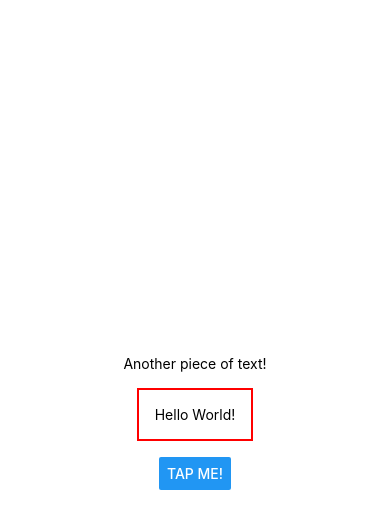
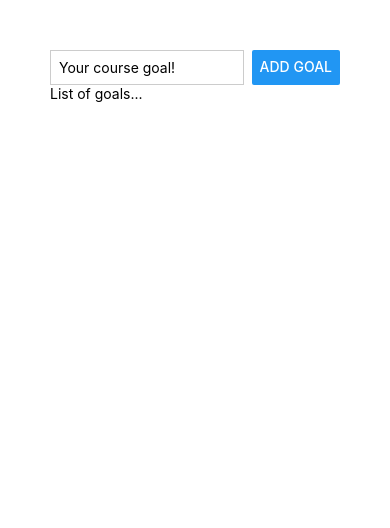
Before and after one commit to soyeom/react-native-app, a React Native app: screen / in a window 390 px wide. Shown: the top 528 px of the page. Built offline with nearby package versions, Linux system fonts and the light colour scheme.

Commit message:
layout and flexbox

```diff
--- a/App.js
+++ b/App.js
@@ -1,22 +1,32 @@
-import { StyleSheet, Text, View, Button } from 'react-native';
+import { StyleSheet, Text, View, Button, TextInput } from 'react-native';
 
 export default function App() {
   return (
-    <View style={styles.container}>
+    <View style={styles.appContainer}>
+      <View style={styles.inputContainer}>
+        <TextInput style={styles.textInput} placeholder='Your course goal!'/>
+        <Button title='Add Goal'/>
+      </View>
       <View>
-        <Text>Another piece of text!</Text>
+        <Text>List of goals...</Text>
       </View>
-      <Text style={{margin: 16, borderWidth: 2, borderColor: 'red', padding: 16 }}>Hello World!</Text>
-      <Button title="Tap me!" />
     </View>
   );
 }
 
 const styles = StyleSheet.create({
-  container: {
-    flex: 1,
-    backgroundColor: '#fff',
-    alignItems: 'center',
-    justifyContent: 'center',
-  },
+ appContainer: {
+  padding: 50
+ },
+ inputContainer: {
+  flexDirection: 'row',
+  justifyContent: 'space-between'
+ },
+ textInput: {
+  borderWidth: 1,
+  borderColor: '#cccccc',
+  width: '80%',
+  marginRight: 8, // TextInput의 바깥쪽 여백
+  padding: 8 // TextInput의 안쪽 여백
+ }
 });
--- a/package.json
+++ b/package.json
@@ -15,8 +15,7 @@
     "expo-status-bar": "~1.4.4",
     "react": "18.2.0",
     "react-dom": "18.2.0",
-    "react-native": "0.71.8",
-    "react-native-web": "~0.18.10"
+    "react-native": "0.71.8"
   },
   "devDependencies": {
     "@babel/core": "^7.22.9"
```
